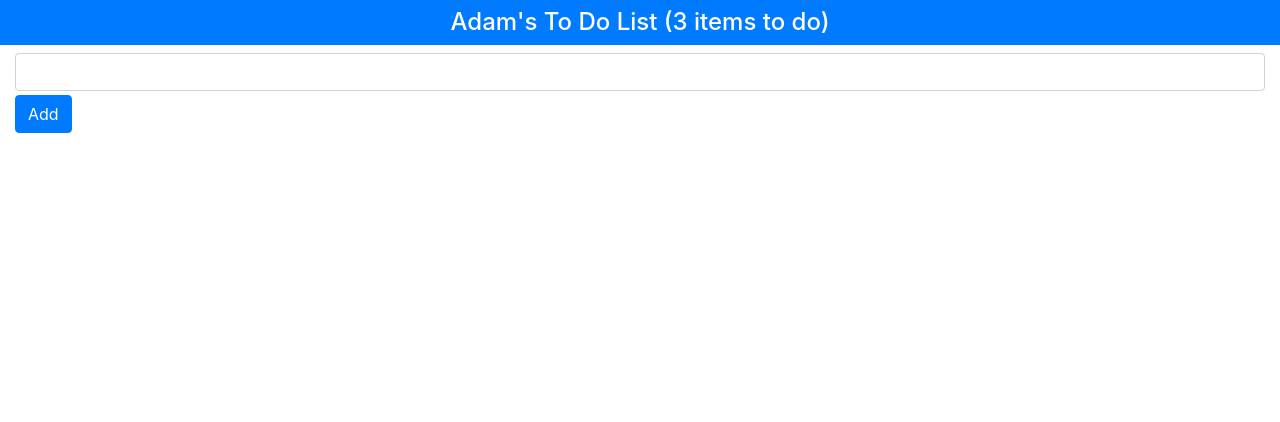
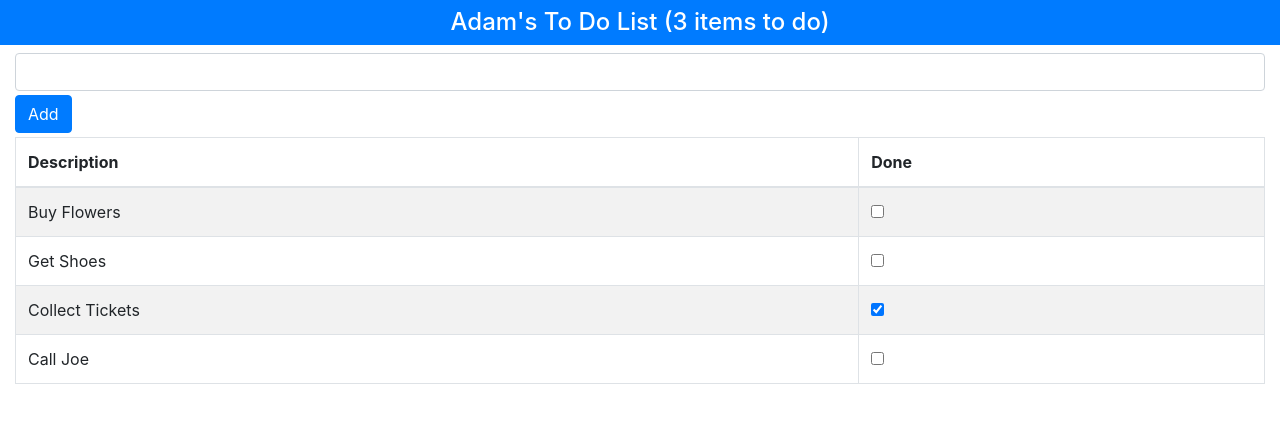
Before and after one commit to bpelikan/react-todo, a React (Create React App) app in the folder todo/: page / in a window 1280 px wide. Shown: the top 422 px of the page. Built offline with nearby package versions, Linux system fonts and the light colour scheme.

Commit message:
Displaying todo list

```diff
--- a/todo/src/App.js
+++ b/todo/src/App.js
@@ -31,17 +31,46 @@ export default class App extends Component {
     }
   }
 
+  toggleTodo = (todo) => this.setState({
+    todoItems: this.state.todoItems.map(item => item.action === todo.action? { ...item, done: !item.done } : item)
+  });
+
+  todoTableRows = () => this.state.todoItems.map(item =>
+    <tr key={ item.action }>
+      <td>
+        { item.action}
+      </td>
+      <td>
+        <input type="checkbox" checked={ item.done } onChange={ () => this.toggleTodo(item) } />
+      </td>
+    </tr>
+  );
+
   render = () =>
       <div>
         <h4 className="bg-primary text-white text-center p-2">
-          { this.state.userName }'s To Do List
-          ({ this.state.todoItems.filter(t => !t.done).length} items to do)
+          { this.state.userName }'s To Do List ({ this.state.todoItems.filter(t => !t.done).length} items to do)
         </h4>
         <div className="container-fluid">
           <div className="my-1">
             <input className="form-control" value={ this.state.newItemText } onChange={ this.updateNewTextValue } />
             <button className="btn btn-primary mt-1" onClick={ this.createNewTodo }>Add</button>
           </div>
+          <table className="table table-striped table-bordered">
+            <thead>
+              <tr>
+                <th>
+                  Description
+                </th>
+                <th>
+                    Done
+                </th>
+              </tr>
+            </thead>
+            <tbody>
+              { this.todoTableRows() }
+            </tbody>
+          </table>
         </div>
       </div>
 }
```
